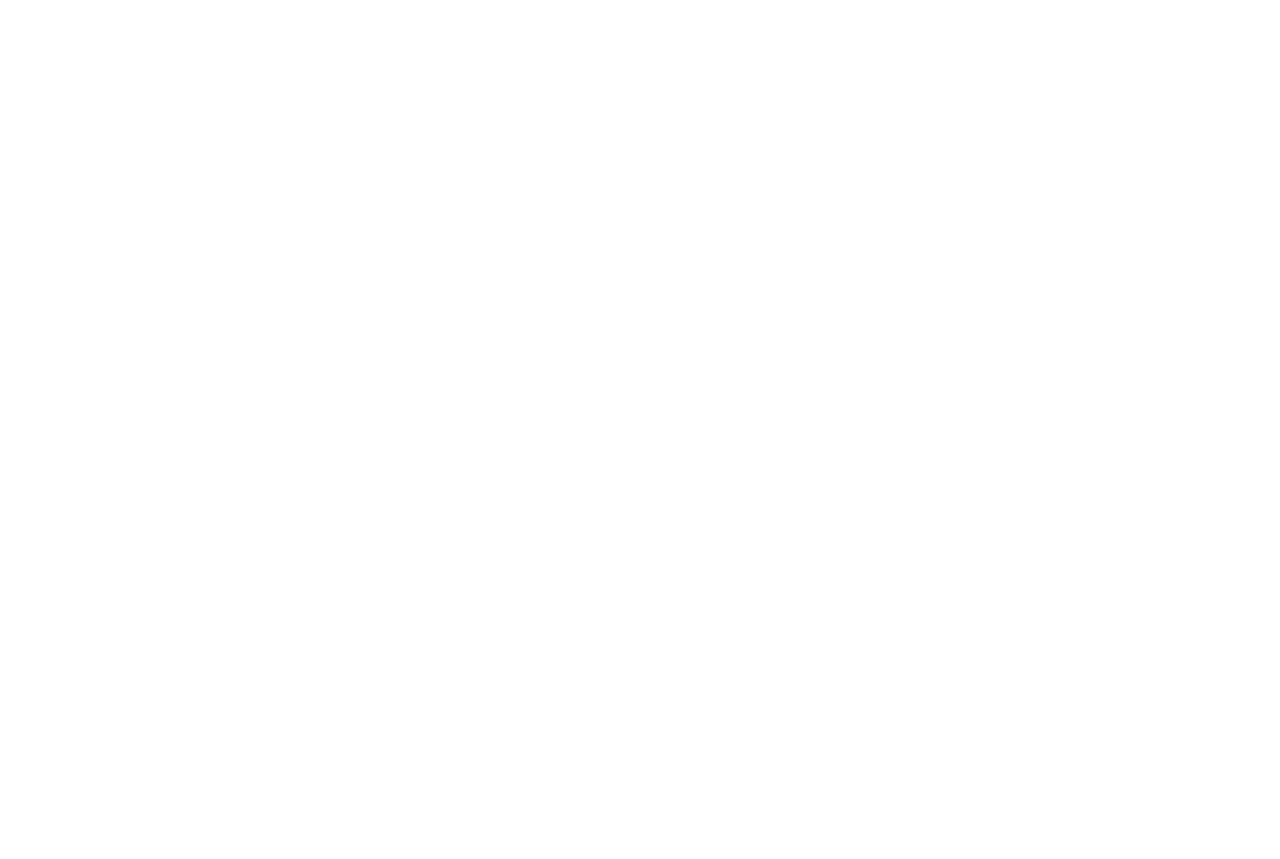
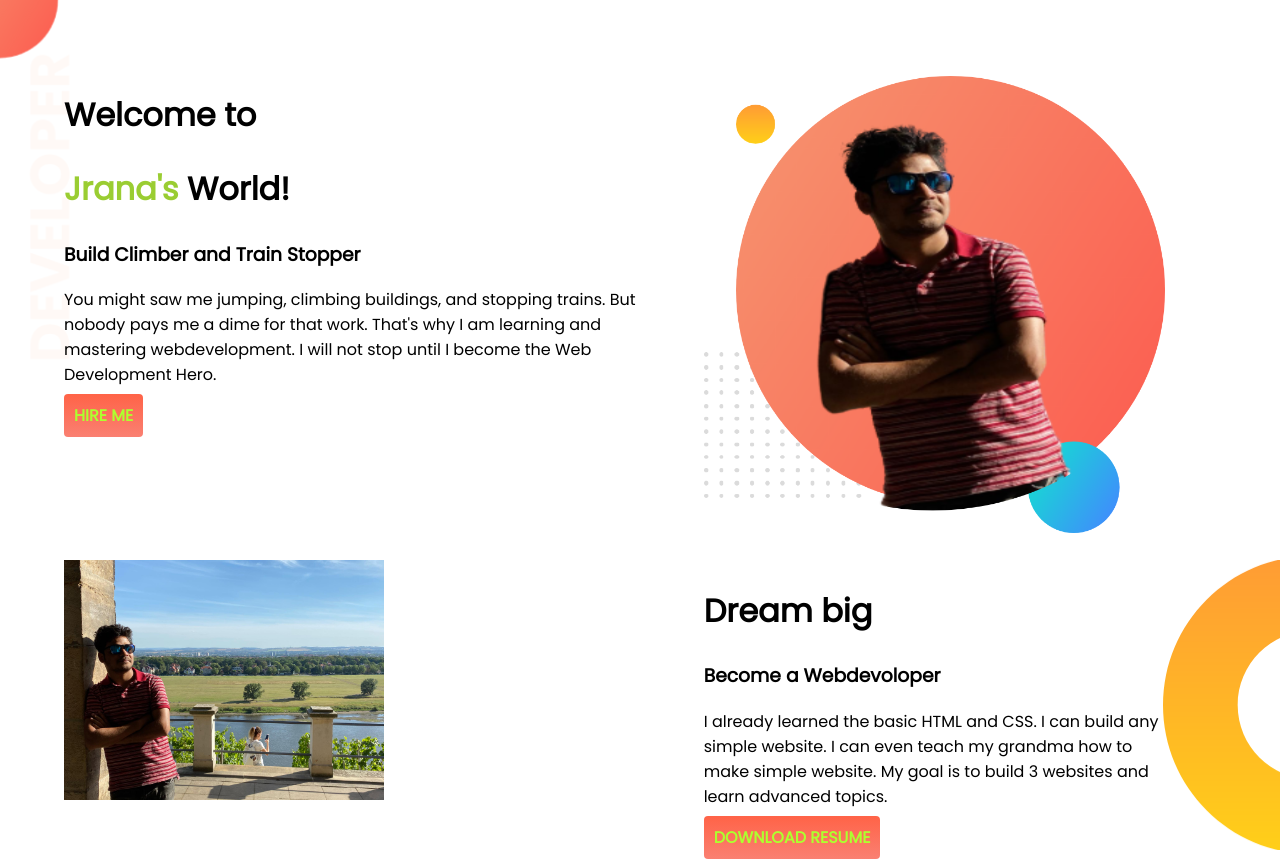
Before and after one commit to Jrana1/Developer-portfolio, a plain HTML site: page index.html in a window 1280 px wide. Before the commit the page ends 800 px from the top, so only its background shows below. Drawn offline with Linux system fonts and the light colour scheme.

Commit message:
added secton2

```diff
--- a/index.html
+++ b/index.html
@@ -1,13 +1,43 @@
 <!DOCTYPE html>
 <html lang="en">
+
 <head>
     <meta charset="UTF-8">
     <meta http-equiv="X-UA-Compatible" content="IE=edge">
     <meta name="viewport" content="width=device-width, initial-scale=1.0">
     <title>Jranas Portfolio</title>
+    <link rel="preconnect" href="https://fonts.googleapis.com">
+    <link rel="preconnect" href="https://fonts.gstatic.com" crossorigin>
+    <link href="https://fonts.googleapis.com/css2?family=Poppins&display=swap" rel="stylesheet">
     <link rel="stylesheet" href="style.css">
 </head>
+
 <body>
+    <section class="top-banner">
+        <div class="half-width">
+            <h1>Welcome to</h1>
+            <h1><span class="name-color">Jrana's</span> World!</h1>
+            <h3>Build Climber and Train Stopper</h3>
+            <p>You might saw me jumping, climbing buildings, and stopping trains. But nobody pays me a dime for that
+                work. That's why I am learning and mastering webdevelopment. I will not stop until I become the Web
+                Development Hero.</p>
+            <a class="link-button" href="https://www.facebook.com/jewelbutex12" target="_blank">HIRE ME</a>
+        </div>
+        <div class="half-width"><img src="images/my-bg.png" alt=""></div>
+    </section>
+    <span></span>
+    <section class="skill">
+        <div>
+            <img src="images/mp.jpg">
+        </div>
+        <div class="half-width2">
+            <h1>Dream big</h1>
+            <h3>Become a Webdevoloper</h3>
+            <p>I already learned the basic HTML and CSS. I can build any simple website. I can even teach my grandma how
+                to make simple website. My goal is to build 3 websites and learn advanced topics.</p>
+            <a class="link-button" target="-blank" href="https://www.facebook.com/jewelbutex12">DOWNLOAD RESUME</a>
+        </div>
+    </section>
+</body>
 
-</body>
 </html>
--- a/style.css
+++ b/style.css
@@ -0,0 +1,62 @@
+body{
+    font-family: 'Poppins', sans-serif;
+   margin:0px;
+}
+h1{
+    font-size: 2em;
+}
+.name-color{
+    color:yellowgreen;
+}
+
+
+.half-width{
+     width:50%;
+     margin-left:5%;
+     margin-top:5%;
+}
+.half-width img{
+    width:80%;
+    margin-top:2%;
+}
+.link-button{
+    text-decoration: none;
+    background-image: linear-gradient(tomato, salmon);
+    padding-top:10px;
+    padding-bottom:10px;
+    padding-left:10px;
+    padding-right:10px;
+    font-weight: 600;
+    color:greenyellow;
+    border-radius:4px;
+}
+.top-banner{
+    display: flex;
+    background-image: url(images/top-banner.png);
+    background-repeat: no-repeat;
+}
+.skill{
+    display: flex;
+    margin-left:5%;
+    background-image:url(images/dream-bg.png);
+    margin-top:20px;
+    background-position: right;
+    background-repeat: no-repeat;
+}
+.skill img{
+    width:50%;
+
+}
+.half-width2{
+    margin-right: 100px;
+}
+/*.skill a{
+    text-decoration: none;
+    background-image:radial-gradient(indigo,blue);
+    padding:10px 10px;
+    color:red;
+    border:2px;
+    border-radius: 5px;
+    font-weight: 700px;
+
+}*/
```
Also changed, not shown: images/dream-bg.png (added), images/exp-bg.png (added), images/jhankar.png (added), images/jhankar2.png (added), images/mp-removebg-preview (1).png (added), images/mp.jpg (added), images/my-bg.png (added), images/my-bg2.png (added), images/top-banner.png (added), 7 other files.
